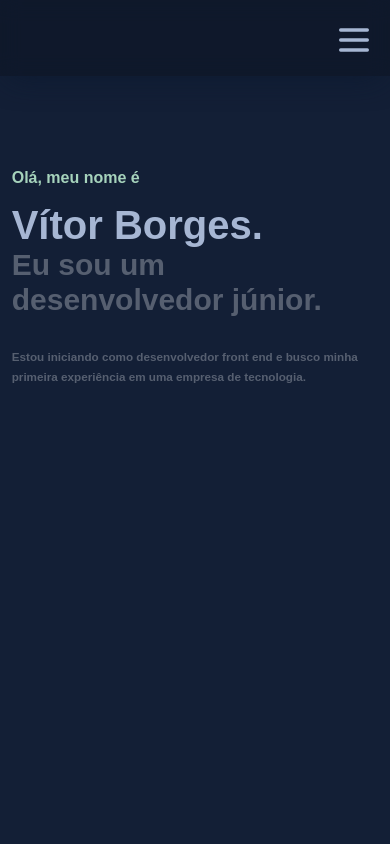
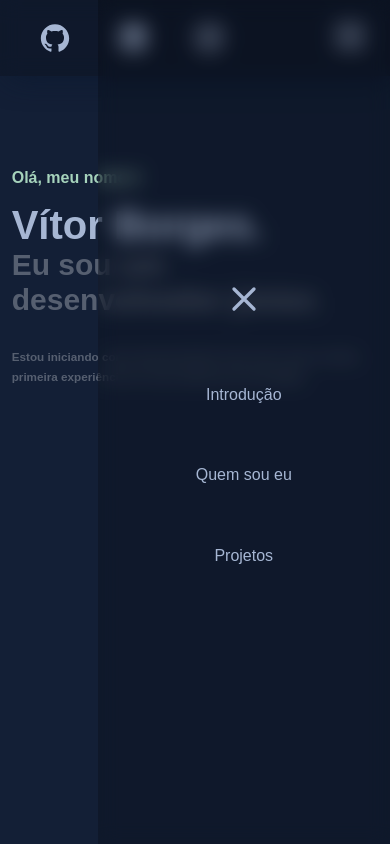
Before and after one commit to VitorBorg/personal-portfolio, a Next.js app: page / in a window 390 px wide. Both pictures are taken after a click on the button 358 px from the left and 39 px from the top of the page. Shown: the top 844 px of the page. Built offline with nearby package versions, Linux system fonts and the light colour scheme.

Commit message:
responsive menu done

```diff
--- a/src/components/Header_left/headerStyle.js
+++ b/src/components/Header_left/headerStyle.js
@@ -15,6 +15,10 @@ export const MenuItem = styled.li`
   padding: 0px;
   padding-top: 2rem;
   list-style: none;
+
+  :hover {
+    transform: scale(1.3, 1.3);
+  }
 `;
 
 export const MenuLink = styled.a`
@@ -24,6 +28,10 @@ export const MenuLink = styled.a`
   a {
     color: rgba(166, 182, 211, 1);
     text-decoration: none; /* no underline */
+  }
+
+  a:hover {
+    color: #a6d3bc;
   }
 `;
 
--- a/src/components/Header_right/headerRightStyle.js
+++ b/src/components/Header_right/headerRightStyle.js
@@ -15,6 +15,10 @@ export const MenuItem = styled.li`
   padding: 0px;
   padding-top: 2rem;
   list-style: none;
+
+  :hover {
+    transform: scale(1.2, 1.2);
+  }
 `;
 
 export const MenuLink = styled.a`
@@ -23,6 +27,11 @@ export const MenuLink = styled.a`
 
   a {
     width: 1vw;
+  }
+
+  a:hover {
+    *:first-child {
+      fill: #a6d3bc;
   }
 `;
 
--- a/src/components/headerMobile/headerMobile.js
+++ b/src/components/headerMobile/headerMobile.js
@@ -1,16 +1,69 @@
 import react from "react";
 import MenuIcon from "../../images/menuIcon/menuIcon";
 
-import { ButtonMobile, NavStyle } from "./headerMobileStyle";
+import Git from "../../images/git/git";
+import Linkedin from "../../images/linkedin/linkedin";
+import Instagram from "../../images/instagram/instagram";
+
+import {
+  ButtonMobile,
+  NavStyle,
+  DivLinks,
+  MenuAside,
+  MenuItem,
+  MenuLink,
+  ButtonMobileClose,
+} from "./headerMobileStyle";
+import { useState } from "react";
+import MenuClose from "../../images/menuClose/menuClose";
 
 export default function HeaderMobile() {
+  const [menu, setMenu] = useState(false);
+
+  const handleButtonClick = () => {
+    setMenu(!menu);
+  };
+
   return (
     <>
       <NavStyle>
-        <ButtonMobile>
+        <DivLinks>
+          <a href="https://github.com/VitorBorg">
+            <Git />
+          </a>
+          <a href="https://www.linkedin.com/in/vitorsborg/">
+            <Linkedin />
+          </a>
+          <a href="https://www.instagram.com/vitorsborg/">
+            <Instagram />
+          </a>
+        </DivLinks>
+        <ButtonMobile onClick={handleButtonClick}>
           <MenuIcon />
         </ButtonMobile>
       </NavStyle>
+      {menu && (
+        <MenuAside>
+          <ButtonMobileClose onClick={handleButtonClick}>
+            <MenuClose />
+          </ButtonMobileClose>
+          <MenuItem>
+            <MenuLink>
+              <a href="#intro">Introdução</a>
+            </MenuLink>
+          </MenuItem>
+          <MenuItem>
+            <MenuLink>
+              <a href="#about">Quem sou eu</a>
+            </MenuLink>
+          </MenuItem>
+          <MenuItem>
+            <MenuLink>
+              <a href="#projects">Projetos</a>
+            </MenuLink>
+          </MenuItem>
+        </MenuAside>
+      )}
     </>
   );
 }
--- a/src/components/headerMobile/headerMobileStyle.js
+++ b/src/components/headerMobile/headerMobileStyle.js
@@ -2,7 +2,7 @@ import styled from "styled-components";
 
 export const NavStyle = styled.header`
   display: flex;
-  flex-direction: row-reverse;
+  flex-direction: row;
   justify-content: space-between;
   height: 9vh;
   position: fixed;
@@ -11,11 +11,12 @@ export const NavStyle = styled.header`
   width: 100%;
   #top: 1.3vh;
   z-index: 10;
+  gap: 25vw;
 
   #display: block;
 
   * {
-    margin: 4px 8px 0vh 0vw;
+    #margin: 4px 8px 0vh 0vw;
   }
 
   @media (max-width: 800px) {
@@ -32,8 +33,116 @@ export const ButtonMobile = styled.button`
   border: none;
   padding: 0;
   outline: inherit;
+  z-index: 15;
+
+  @media (max-width: 800px) {
+    display: block;
+    margin-right: 2rem;
+  }
+
+  :hover {
+    transform: scale(1.2, 1.2);
+  }
+`;
+
+export const ButtonMobileClose = styled.button`
+  display: none;
+
+  background: none;
+  border: none;
+  padding: 0;
+  outline: inherit;
+  z-index: 15;
 
   @media (max-width: 800px) {
     display: block;
   }
+
+  :hover {
+    transform: scale(1.2, 1.2);
+  }
 `;
+
+export const MenuAside = styled.aside`
+  position: fixed;
+  top: 0px;
+  bottom: 0px;
+  right: 0px;
+  width: min(75vw, 400px);
+  z-index: 10;
+
+  background-color: #112240;
+
+  display: flex;
+  flex-direction: column;
+  justify-content: center;
+  align-items: center;
+
+  padding: 0vw;
+  gap: 5vh;
+
+  div {
+  }
+
+  background: rgba(0, 0, 0, 0.2);
+  backdrop-filter: blur(10px);
+  box-shadow: 50px 10px 30px -10px rgba(10, 25, 47, 0.85);
+`;
+
+export const MenuItem = styled.li`
+  margin: 0px;
+  padding: 0px;
+  padding-top: 2rem;
+  list-style: none;
+
+  :hover {
+    transform: scale(1.3, 1.3);
+  }
+`;
+
+export const MenuLink = styled.a`
+  padding: 10px;
+  text-decoration: none;
+
+  a {
+    color: rgba(166, 182, 211, 1);
+    text-decoration: none; /* no underline */
+  }
+
+  a:hover {
+    color: #a6d3bc;
+  }
+`;
+
+export const DivLinks = styled.div`
+  padding: 0;
+
+  display: none;
+  gap: 3rem;
+
+  * {
+    display: none;
+
+    :first-child {
+      margin-left: 2rem;
+    }
+
+    @media (max-width: 800px) {
+      display: flex;
+    }
+  }
+
+  @media (max-width: 800px) {
+    display: flex;
+  }
+
+  a:hover {
+    *:first-child {
+      fill: #a6d3bc;
+
+  }
+
+  :hover {
+    transform: scale(1.2, 1.2);
+  }
+`;
--- /dev/null
+++ b/src/images/menuClose/menuClose.js
@@ -0,0 +1,25 @@
+import React from "react";
+
+const MenuClose = () => {
+  return (
+    //https://github.com/devicons/devicon/blob/master/icons/github/github-original.svg
+
+    <svg
+      xmlns="http://www.w3.org/2000/svg"
+      className="h-6 w-6"
+      viewBox="0 0 24 24"
+      strokeWidth="2"
+      fill="red"
+      stroke="#A6B6D3"
+      width="40px"
+    >
+      <path
+        strokeLinecap="round"
+        strokeLinejoin="round"
+        d="M6 18L18 6M6 6l12 12"
+      />
+    </svg>
+  );
+};
+
+export default MenuClose;
```
